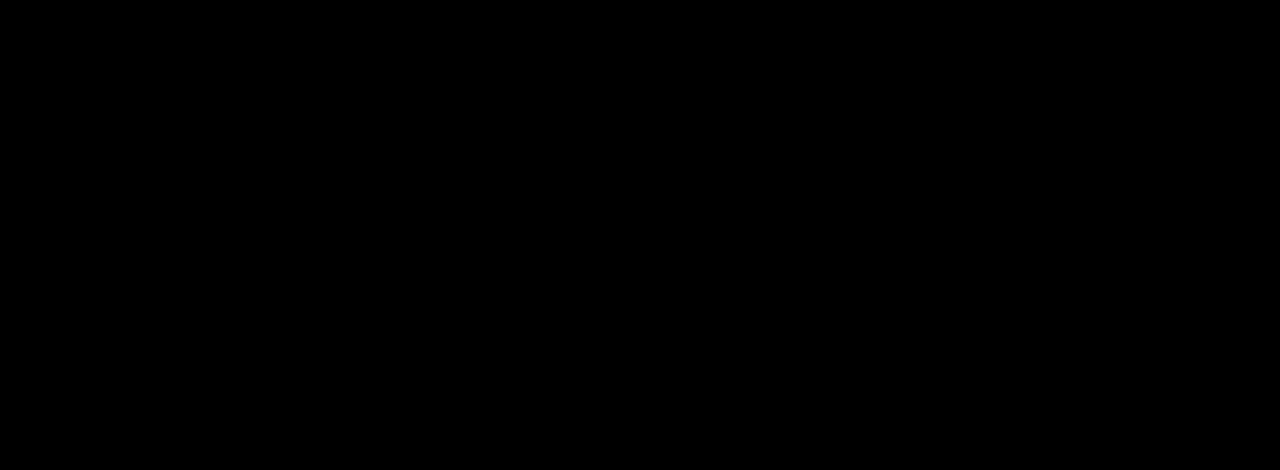
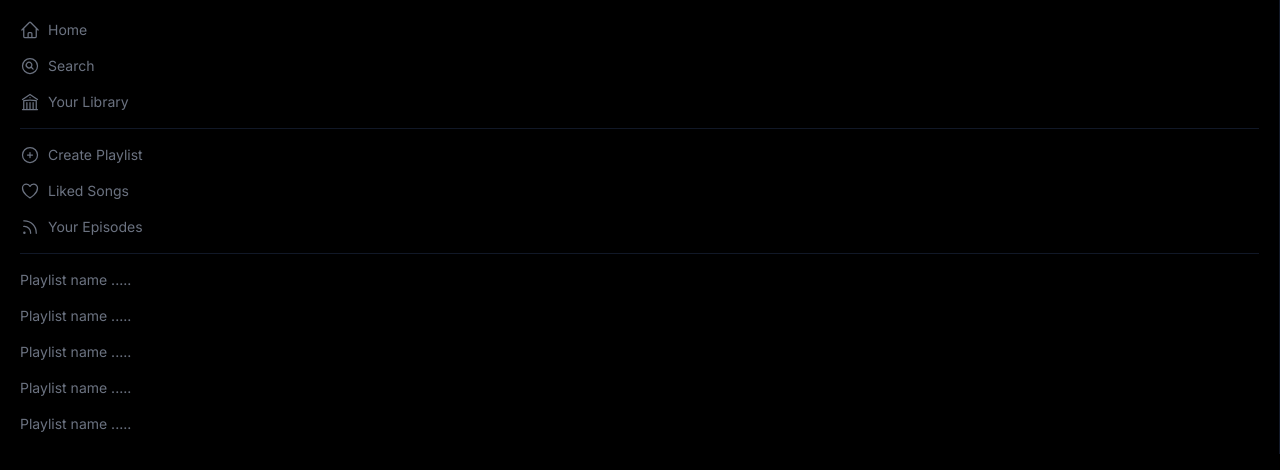
Before and after one commit to the-bipu/spotify-astro-theme, a Next.js app in the folder dhvani/: page / in a window 1280 px wide. Shown: the top 470 px of the page. Built offline with nearby package versions, Linux system fonts and the light colour scheme.

Commit message:
Update Sidebar.tsx

```diff
--- a/dhvani/components/Sidebar.tsx
+++ b/dhvani/components/Sidebar.tsx
@@ -1,9 +1,64 @@
-import Image from 'next/image'
+import { HomeIcon } from "@heroicons/react/24/outline"
+import { BuildingLibraryIcon } from "@heroicons/react/24/outline"
+import { PlusCircleIcon } from "@heroicons/react/24/outline"
+import { MagnifyingGlassCircleIcon } from "@heroicons/react/24/outline"
+import { HeartIcon } from "@heroicons/react/24/outline"
+import { RssIcon } from "@heroicons/react/24/outline"
 
 export default function Sidebar() {
   return (
-    <div>
-        <h1>I am a Sidebar.</h1>
+    <div className="text-gray-500 p-5 text-sm border-r border-gray-900">
+        <div className="space-y-4">
+
+          {/* First Section */}
+          <button className="flex items-center space-x-2 hover:text-white">
+            <HomeIcon className="w-5 h-5" />
+            <p>Home</p>
+          </button>
+          <button className="flex items-center space-x-2 hover:text-white">
+            <MagnifyingGlassCircleIcon className="w-5 h-5" />
+            <p>Search</p>
+          </button>
+          <button className="flex items-center space-x-2 hover:text-white">
+            <BuildingLibraryIcon className="w-5 h-5" />
+            <p>Your Library</p>
+          </button>
+
+          <hr className="border-t-[0.1px] border-gray-900" />
+
+          {/* Second Section */}
+          <button className="flex items-center space-x-2 hover:text-white">
+            <PlusCircleIcon className="w-5 h-5" />
+            <p>Create Playlist</p>
+          </button>
+          <button className="flex items-center space-x-2 hover:text-white">
+            <HeartIcon className="w-5 h-5" />
+            <p>Liked Songs</p>
+          </button>
+          <button className="flex items-center space-x-2 hover:text-white">
+            <RssIcon className="w-5 h-5" />
+            <p>Your Episodes</p>
+          </button>
+
+          <hr className="border-t-[0.1px] border-gray-900" />
+
+          {/* Playlists */}
+          <p className="cursor-pointer hover:text-white">
+            Playlist name .....
+          </p>
+          <p className="cursor-pointer hover:text-white">
+            Playlist name .....
+          </p>
+          <p className="cursor-pointer hover:text-white">
+            Playlist name .....
+          </p>
+          <p className="cursor-pointer hover:text-white">
+            Playlist name .....
+          </p>
+          <p className="cursor-pointer hover:text-white">
+            Playlist name .....
+          </p>
+        </div>
     </div>
   )
 }
```
